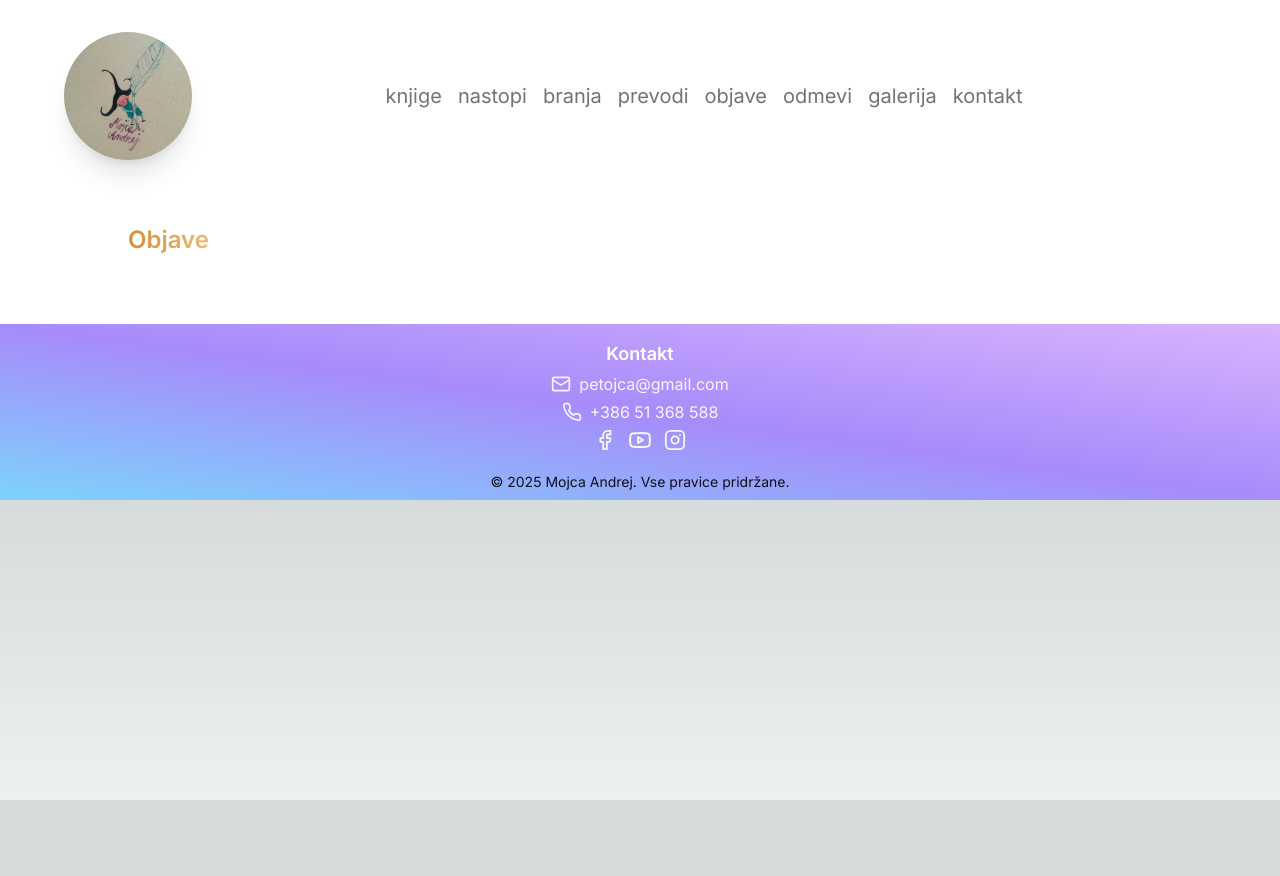
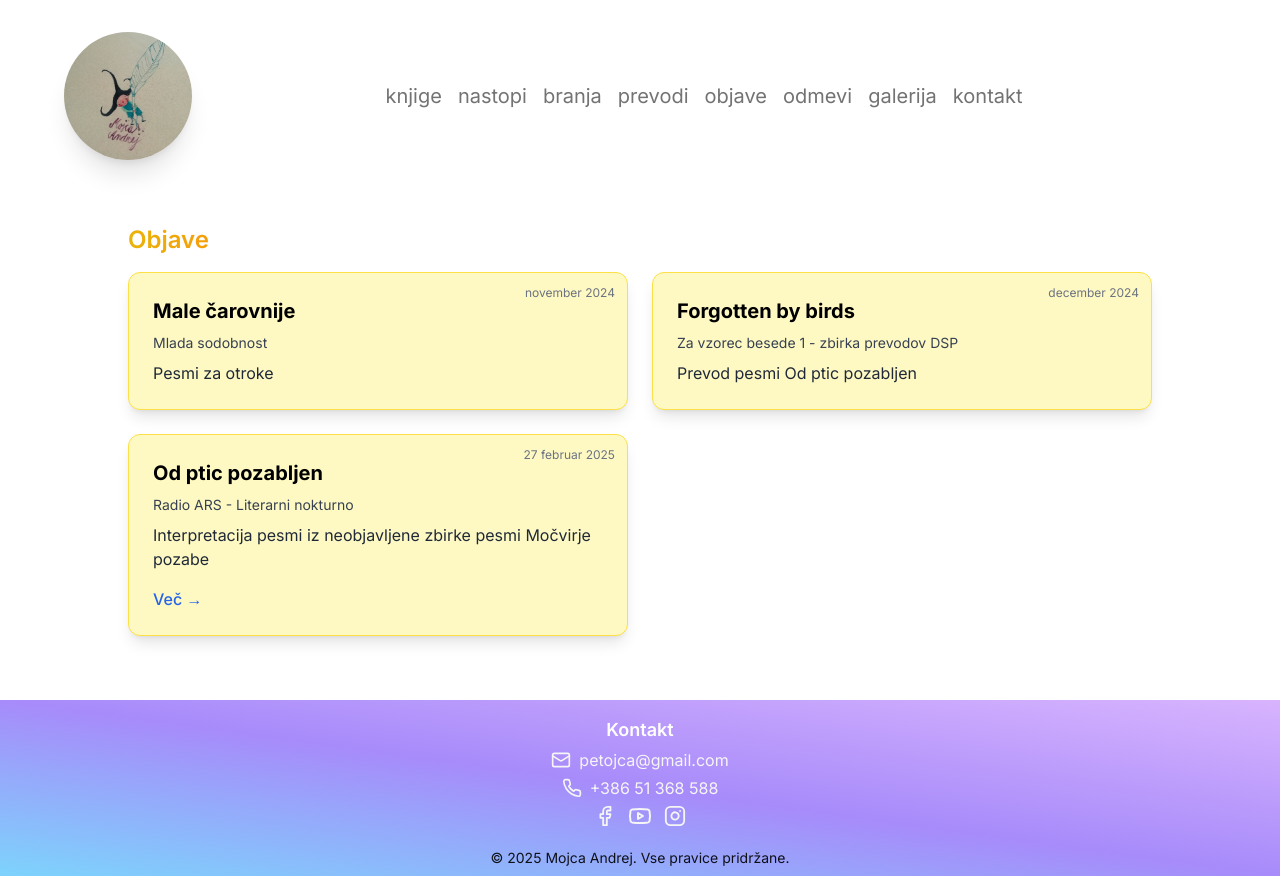
Before and after one commit to Mojca-Andrej/frontend, a Next.js app: page /objave in a window 1280 px wide. Before the commit the page ends 800 px from the top, so only its background shows below. Built offline with nearby package versions, Linux system fonts and the light colour scheme.

Commit message:
styled objave

```diff
--- a/src/app/(general)/objave/data/data.ts
+++ b/src/app/(general)/objave/data/data.ts
@@ -16,16 +16,16 @@ export const objave: Objava[] = [
         vsebina: "Pesmi za otroke",
     },
     {
+        mesto: "Za vzorec besede 1 - zbirka prevodov DSP",
+        datum: "december 2024",
+        naslov: "Forgotten by birds",
+        vsebina: "Prevod pesmi Od ptic pozabljen",
+    },
+    {
         mesto: "Radio ARS - Literarni nokturno",
         datum: "27 februar 2025",
         naslov: "Od ptic pozabljen",
         vsebina: "Interpretacija pesmi iz neobjavljene zbirke pesmi Močvirje pozabe",
         link: "https://ars.rtvslo.si/podkast/literarni-nokturno/289/175112764"
     },
-    {
-        mesto: "Za vzorec besede 1 - zbirka prevodov DSP",
-        datum: "december 2024",
-        naslov: "Forgotten by birds",
-        vsebina: "Prevod pesmi Od ptic pozabljen",
-    }
 ]
--- a/src/app/(general)/objave/page.tsx
+++ b/src/app/(general)/objave/page.tsx
@@ -1,7 +1,33 @@
+import { objave } from "./data/data";
+import Link from "next/link";
+
 export default function Objave() {
     return (
         <main>
-            <h1 className="text-2xl w-fit bg-gradient-to-r bg-clip-text text-transparent from-[#D1913C] to-[#edb975] font-semibold mb-1">Objave</h1>
+            <h1 className="text-2xl w-fit bg-gradient-to-r bg-clip-text text-transparent from-yellow-500 to-amber-500 font-semibold mb-4">Objave</h1>
+            <div className="grid gap-6 grid-cols-1 sm:grid-cols-2">
+  {objave.map((objava, index) => (
+    <article
+      key={index}
+      className="bg-yellow-100 text-black p-6 rounded-xl shadow-lg relative border border-yellow-300 transition-transform duration-300 hover:scale-105"
+    >
+      <h2 className="text-xl font-bold mb-2">{objava.naslov}</h2>
+      <p className="text-sm text-gray-700 mb-1">{objava.mesto}</p>
+      <p className="absolute top-3 right-3 text-gray-500 text-xs">{objava.datum}</p>
+      <p className="text-gray-800 mt-2">{objava.vsebina}</p>
+      {objava.link && (
+        <Link
+          href={objava.link}
+          target="_blank"
+          className="inline-block mt-4 text-blue-600 hover:text-blue-700 font-medium transition-colors"
+        >
+          Več →
+        </Link>
+      )}
+    </article>
+  ))}
+</div>
+
         </main>
     );
 }
--- a/src/app/(general)/odmevi/page.tsx
+++ b/src/app/(general)/odmevi/page.tsx
@@ -10,7 +10,7 @@ export default function Odmevi() {
 
   return (
     <main>
-        <h1 className="text-2xl w-fit bg-gradient-to-r bg-clip-text text-transparent from-[#642b73] to-[#c6426e] font-semibold mb-4">Odmevi</h1>
+
         <section className="md:text-lg">
             <ul className="pb-2">
                 {zvezdaOdmevi.map(odmev => (
@@ -18,7 +18,7 @@ export default function Odmevi() {
                       <div className="text-neutral-900 mr-2">
                         {odmev.title}
                       </div>
-                      <Link className="text-sky-400 hover:text-sky-600 flex items-center" href={odmev.src} target="_blank">
+                      <Link className="text-sky-400 hover:text-sky-600 flex items-center transition-colors" href={odmev.src} target="_blank">
                         <SquareArrowOutUpRight className="h-[18px] aspect-square"/>
                       </Link>
                     </li>
@@ -34,7 +34,7 @@ export default function Odmevi() {
                       <div className="text-neutral-900 mr-2">
                         {odmev.title}
                       </div>
-                      <Link className="text-sky-400 hover:text-sky-600 flex items-center justify-center" href={odmev.src} target="_blank">
+                      <Link className="text-sky-400 hover:text-sky-600 flex items-center justify-center transition-colors" href={odmev.src} target="_blank">
                         <SquareArrowOutUpRight className="h-[18px] aspect-square"/>
                       </Link>
                     </li>
```
